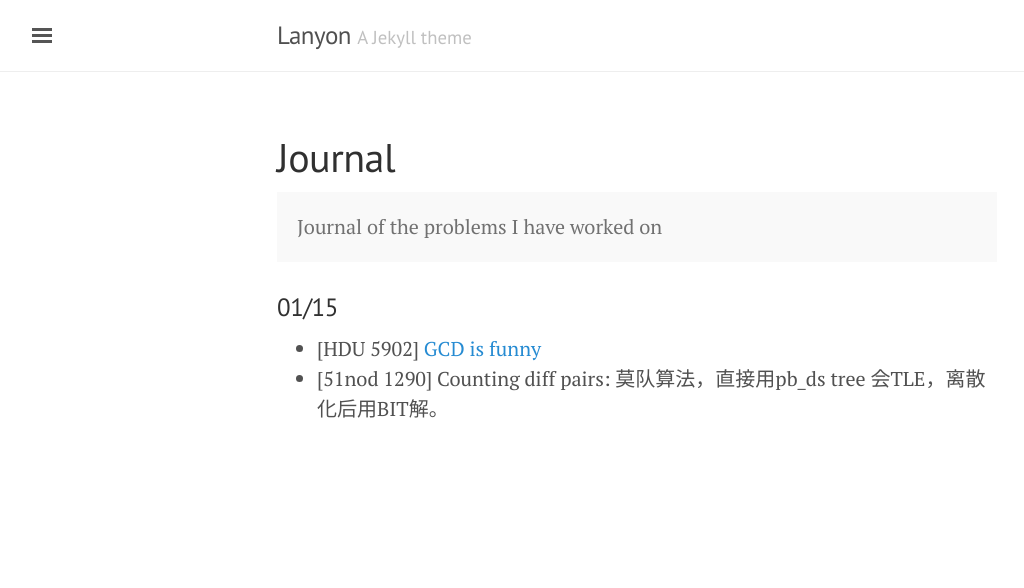
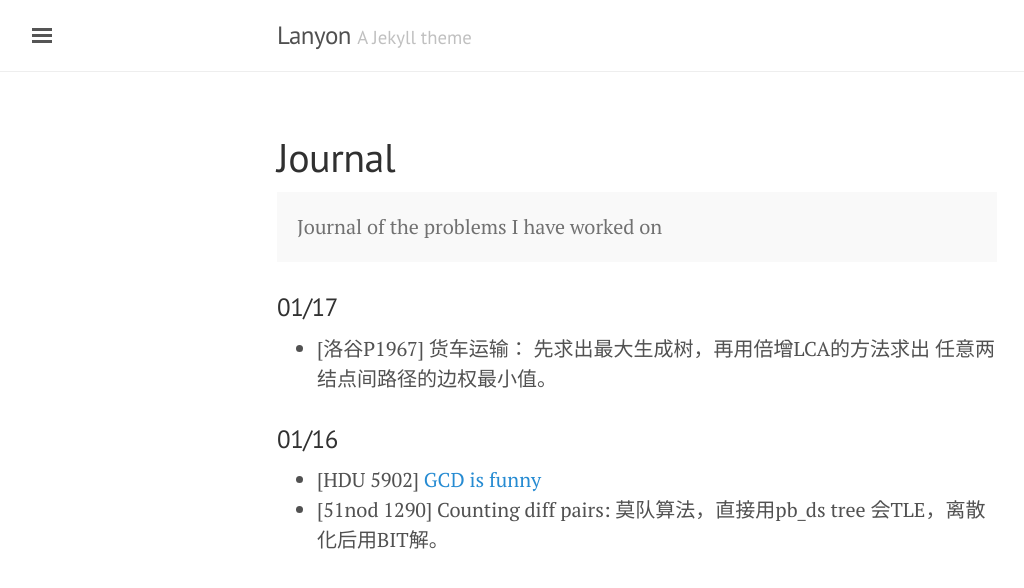
Before and after one commit to atubo/online-judge, a Jekyll site: the page built from docs/journal.md, in a window 1280 px wide. Shown: the top 588 px of the page, without its empty margins (3-1027 px from the left). Built offline with Jekyll 4.4.1, drawn with Linux system fonts in a browser that asks for light colours.

Commit message:
[luogu P1967]

```diff
--- a/docs/journal.md
+++ b/docs/journal.md
@@ -6,8 +6,11 @@ title: Journal
 <p class="message">
 Journal of the problems I have worked on
 </p>
+### 01/17
+* [洛谷P1967] 货车运输： 先求出最大生成树，再用倍增LCA的方法求出
+任意两结点间路径的边权最小值。
 
-### 01/15
+### 01/16
 * [HDU 5902] [GCD is funny]({{ site.baseurl }}{% post_url  2017-01-15-gcd-is-funny %})
 * [51nod 1290] Counting diff pairs: 莫队算法，直接用pb_ds tree
 会TLE，离散化后用BIT解。
```
